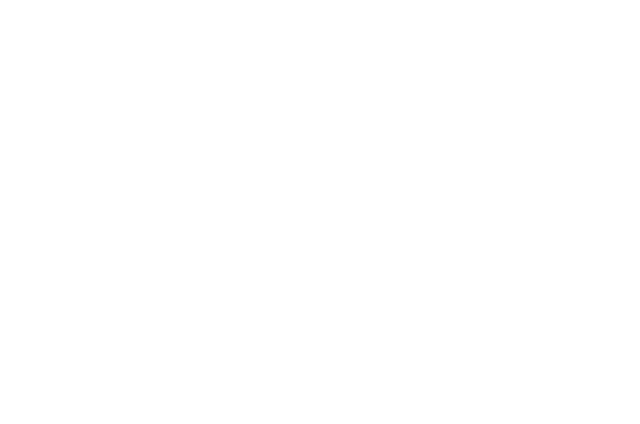
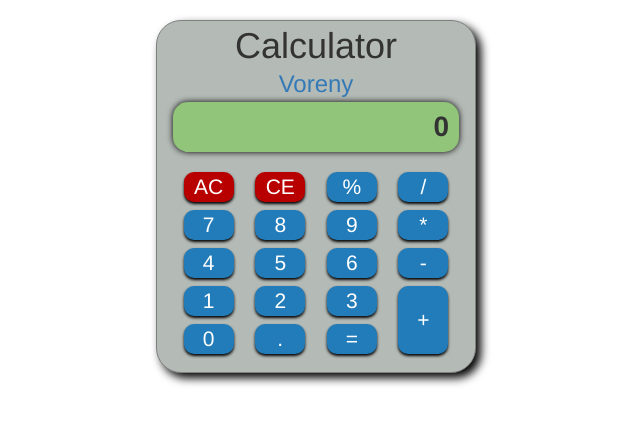
Before and after one commit to Gelio/js-calculator, a plain HTML site: page index.html in a window 1280 px wide. Shown: the whole page, without its empty margins (324-964 px from the left). Drawn offline with nearby package versions, Linux system fonts and the light colour scheme.

Commit message:
layout done

```diff
--- a/app.js
+++ b/app.js
@@ -1,3 +1,7 @@
 (function() {
     var calcApp = angular.module("calcApp", []);
+
+    calcApp.controller("calcCtrl", ["$scope", function($scope) {
+        $scope.calculatorDisplay = 0;
+    }]);
 })();
--- a/index.html
+++ b/index.html
@@ -1,4 +1,5 @@
 <!doctype html>
+<!--suppress HtmlFormInputWithoutLabel -->
 <html>
 <head>
     <meta charset="utf-8">
@@ -13,7 +14,53 @@
 </head>
 <body ng-app="calcApp">
 
+<section class="calculator-body" ng-controller="calcCtrl">
+    <header class="calculator-header">
+        <h1>Calculator</h1>
+        <h3><a href="http://voreny.bitbucket.org">Voreny</a></h3>
+    </header>
 
+    <div class="calculator-display">
+        <span class="calculator-display-input">
+            {{calculatorDisplay}}
+        </span>
+    </div>
+
+    <div class="calculator-controls">
+        <div class="calculator-controls-column">
+            <span class="calculator-controls-button control-button-red">AC</span>
+            <span class="calculator-controls-button">7</span>
+            <span class="calculator-controls-button">4</span>
+            <span class="calculator-controls-button">1</span>
+            <span class="calculator-controls-button">0</span>
+        </div>
+
+        <div class="calculator-controls-column">
+            <span class="calculator-controls-button control-button-red">CE</span>
+            <span class="calculator-controls-button">8</span>
+            <span class="calculator-controls-button">5</span>
+            <span class="calculator-controls-button">2</span>
+            <span class="calculator-controls-button">.</span>
+        </div>
+
+        <div class="calculator-controls-column">
+            <span class="calculator-controls-button">%</span>
+            <span class="calculator-controls-button">9</span>
+            <span class="calculator-controls-button">6</span>
+            <span class="calculator-controls-button">3</span>
+            <span class="calculator-controls-button">=</span>
+        </div>
+
+        <div class="calculator-controls-column">
+            <span class="calculator-controls-button">/</span>
+            <span class="calculator-controls-button">*</span>
+            <span class="calculator-controls-button">-</span>
+            <span class="calculator-controls-button control-button-big">
+                <span class="control-button-big-text">+</span>
+            </span>
+        </div>
+    </div>
+</section>
 
 <script src="app.js"></script>
 </body>
--- /dev/null
+++ b/scss/_calc-body.scss
@@ -0,0 +1,11 @@
+.calculator-body {
+  width: 320px;
+  margin: 20px auto 0 auto;
+
+  border: solid 1px grey;
+
+  background-color: #b4bab6;
+
+  @include borderRadius(25px);
+  @include boxShadow(5px 5px 10px black);
+}
--- /dev/null
+++ b/scss/_calc-controls.scss
@@ -0,0 +1,49 @@
+.calculator-controls {
+  margin-top: 10px;
+}
+
+.calculator-controls {
+  width: 90%;
+  margin: 15px auto 15px auto;
+
+  display: flex;
+  flex-direction: row;
+
+
+  font-size: 1.5em;
+}
+
+.calculator-controls-column {
+  display: flex;
+  flex-direction: column;
+  width: 100%;
+}
+
+.calculator-controls-button {
+  width: 70%;
+  margin: 5px auto 3px auto;
+  height: 30px;
+  text-align: center;
+
+  background-color: #237cba;
+  color: white;
+
+  @include borderRadius(10px);
+  @include boxShadow(0 2px 3px black);
+  cursor: pointer;
+
+  &.control-button-big {
+    display: flex;
+    align-content: center;
+    justify-content: center;
+    flex-grow: 2;
+
+    .control-button-big-text {
+      align-self: center;
+    }
+  }
+
+  &.control-button-red {
+    background-color: #b90000;
+  }
+}
--- /dev/null
+++ b/scss/_calc-display.scss
@@ -0,0 +1,21 @@
+.calculator-display {
+
+}
+
+.calculator-display-input {
+  display: block;
+  width: 90%;
+  margin: auto;
+  text-align: right;
+
+  padding: 5px 10px 5px 10px;
+  font-size: 2em;
+  font-weight: bold;
+
+  background-color: #91c57a;
+
+
+  @include borderRadius(15px);
+
+  @include boxShadow(0 0 6px black);
+}
--- /dev/null
+++ b/scss/_calc-header.scss
@@ -0,0 +1,13 @@
+.calculator-header {
+  text-align: center;
+
+  h1 {
+    margin-top: 5px;
+    margin-bottom: 5px;
+  }
+
+  h3 {
+    margin-top: 5px;
+    margin-bottom: 5px;
+  }
+}
--- /dev/null
+++ b/scss/_mixins.scss
@@ -0,0 +1,14 @@
+@mixin borderRadius($val)
+{
+  border-radius: $val;
+  -moz-border-radius: $val;
+  -webkit-border-radius: $val;
+}
+
+@mixin boxShadow($val)
+{
+  box-shadow: $val;
+  -moz-box-shadow: $val;
+  -o-box-shadow: $val;
+  -webkit-box-shadow: $val;
+}
--- a/style.scss
+++ b/style.scss
@@ -0,0 +1,6 @@
+@import "scss/mixins";
+
+@import "scss/calc-body";
+@import "scss/calc-header";
+@import "scss/calc-display";
+@import "scss/calc-controls";
```
Also changed, not shown: style.css, 1 other file.
